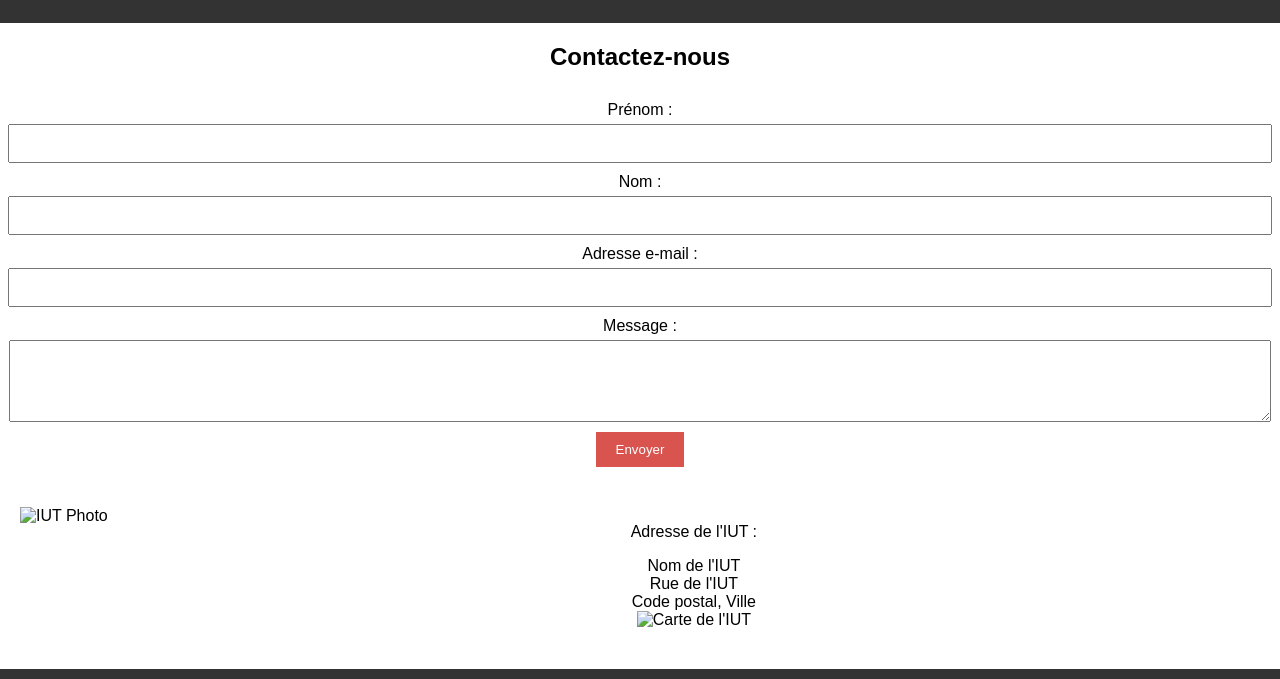
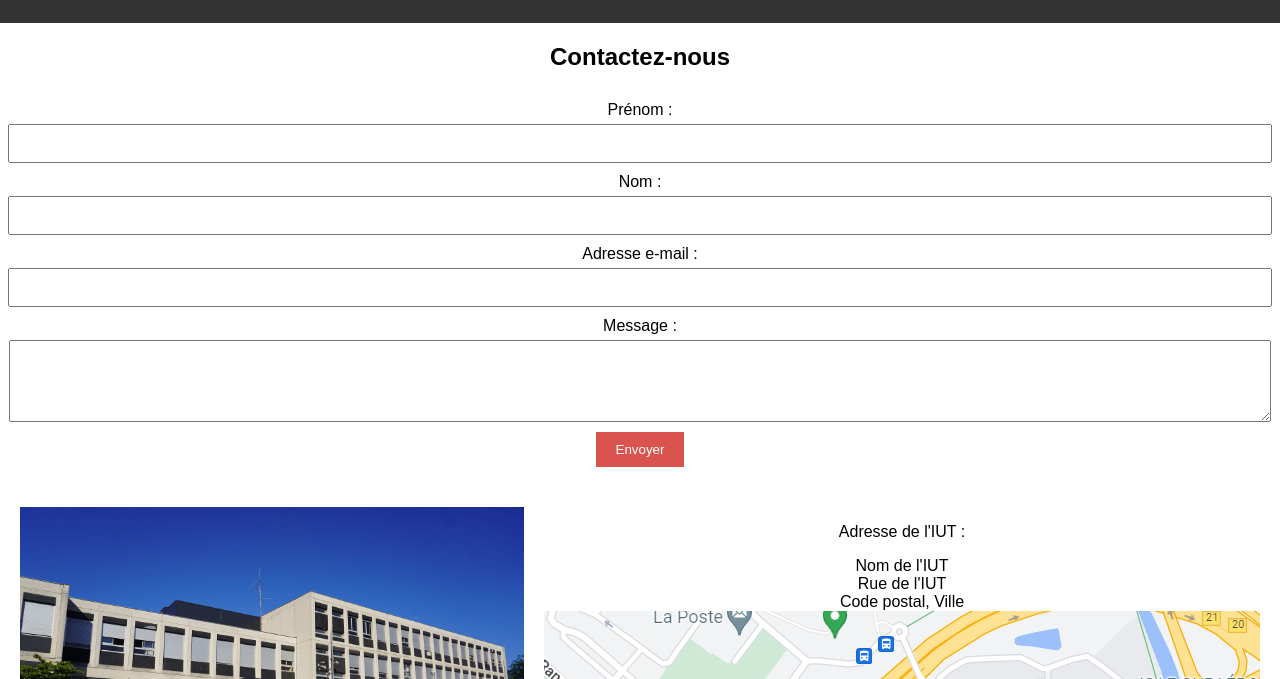
Before and after one commit to PabloHavane/projet-ia, a plain HTML site: page source/html/contact.html in a window 1280 px wide. Shown: the part 121-800 px from the top of the page. Drawn offline with Linux system fonts and the light colour scheme.

Commit message:
Ajout images

```diff
--- a/source/html/contact.html
+++ b/source/html/contact.html
@@ -63,7 +63,7 @@
           <div class="info-section">
               <!-- Partie gauche : Photo de l'IUT -->
               <div class="left-section">
-                  <img src="iut-photo.jpg" alt="IUT Photo">
+                  <img src="../../images/photo-iut.jpg" alt="IUT Photo">
               </div>
 
               <!-- Partie droite : Adresse et carte -->
@@ -75,7 +75,7 @@
                       Code postal, Ville
                   </address>
 
-                  <img src="carte-iut.jpg" alt="Carte de l'IUT">
+                  <img src="../../images/carte.png" alt="Carte de l'IUT">
               </div>
           </div>
       </section>
```
Also changed, not shown: images/DL_02_BUT.svg.png (added), images/Facade_IUT_Rangueil_photo1-scaled.jpg (added), images/carte.png (added), images/photo-iut.jpg (added).
